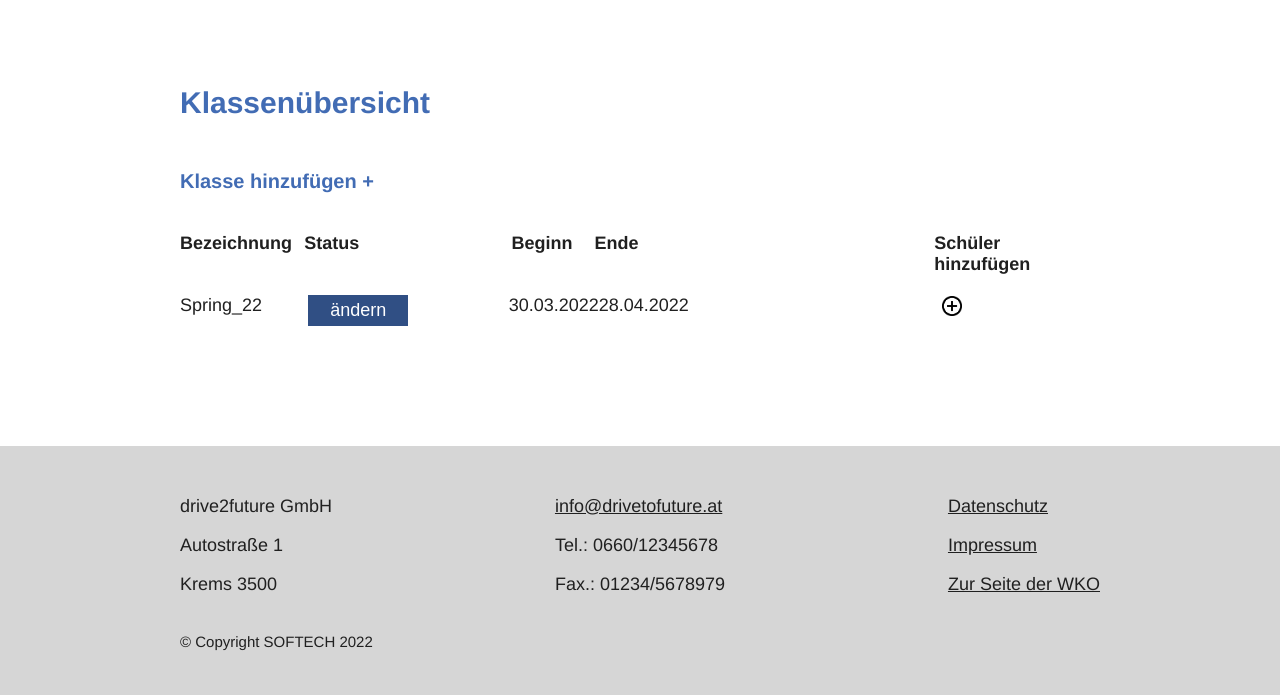
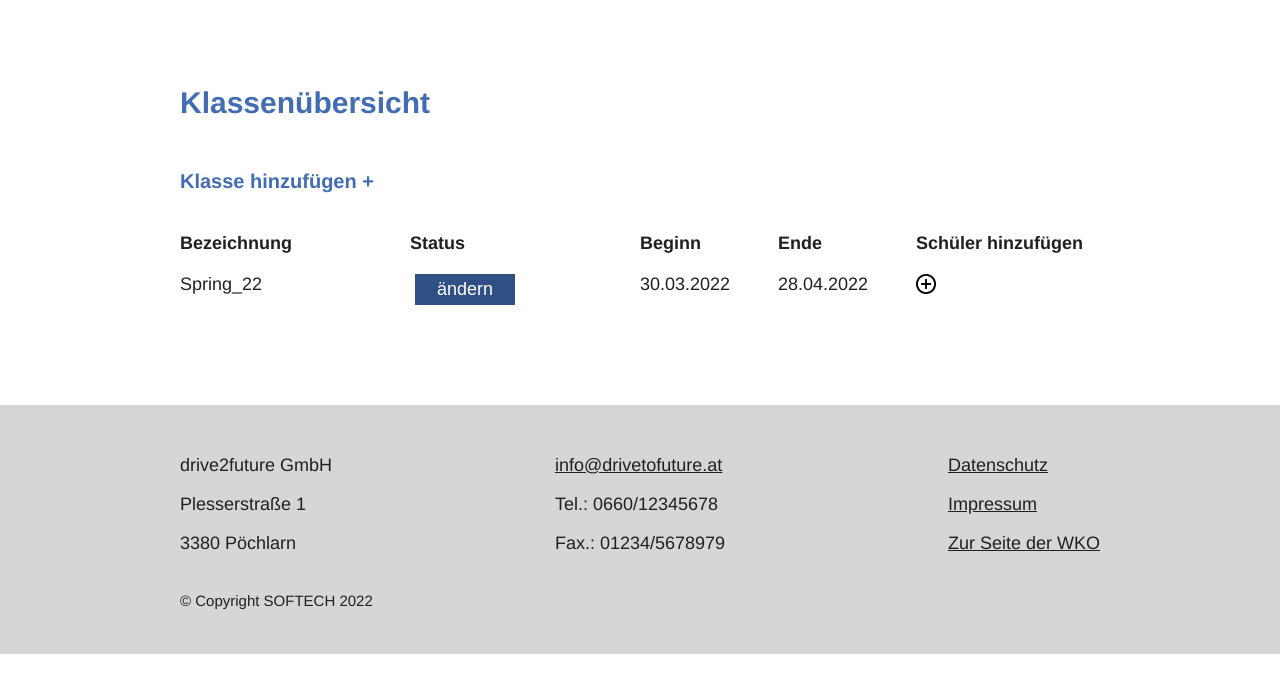
Before and after one commit to orthub/drive2future, a PHP site: page /views/classes.php in a window 1280 px wide. Shown: the part 394-1089 px from the top of the page. After the commit the page ends 1048 px from the top, so only its background shows below. Run offline with PHP 8.4, Linux system fonts and the light colour scheme; data comes from the database, SQL or seed files in the repository; a stand-in replaces the project's code that opens the database connection; some libraries are stand-ins or nearby versions.

Commit message:
adapt stylesheets klassen

```diff
--- a/assets/css/style.css
+++ b/assets/css/style.css
@@ -39,7 +39,7 @@ body button {
   cursor: pointer;
 }
 body header .logo {
-  margin: 8px 120px 8px 30px;
+  margin: 8px 0 8px 30px;
 }
 @media (max-width: 700px) {
   body header .logo img {
@@ -115,8 +115,8 @@ body header .navbar .navbar-collapse .menu {
   }
 }
 body header .navbar .navbar-collapse .nav-link {
-  margin-right: 35px;
-  font-size: 2.4em;
+  margin-right: 15px;
+  font-size: 2.2em;
   color: #426cb4;
   font-weight: 500;
   text-decoration: none;
@@ -354,13 +354,13 @@ body .container .cl-item .cl-row .box-6 button {
   }
   body .container .cl-item .cl-row span {
     font-weight: bold;
-    width: 115px;
+    width: 185px;
     display: inline-block;
   }
 }
 @media (min-width: 1151px) {
   body .container .cl-item .cl-row .box-1 {
-    width: 15%;
+    width: 25%;
   }
   body .container .cl-item .cl-row .box-2 {
     width: 25%;
@@ -369,31 +369,42 @@ body .container .cl-item .cl-row .box-6 button {
     display: inline;
   }
   body .container .cl-item .cl-row .box-3 {
-    width: 10%;
+    width: 15%;
+  }
+  body .container .cl-item .cl-row .box-4 {
+    width: 15%;
   }
   body .container .cl-item .cl-row .box-5 {
     width: 20%;
   }
-  body .container .cl-item .cl-row .box-4 {
-    width: 41%;
-  }
   body .container .cl-item .cl-row span {
     display: none;
   }
-  body .container .cl-item .cl-row .toggle {
-    min-width: 100px;
-    font-size: 18px;
-    padding: 5px 15px;
-    display: inline;
-  }
-  body .container .cl-item .cl-row .status {
-    display: inline;
-    margin-right: 5px;
-  }
+}
+body .container .cl-item .cl-row .box-2 form {
+  display: inline;
+}
+body .container .cl-item .cl-row .box-5 form {
+  display: inline;
 }
 body .container .cl-item .cl-row .box-5 button {
   background: none;
   border: none;
+  padding: 0;
+}
+body .container .cl-item .cl-row .box-5 button img {
+  vertical-align: bottom;
+}
+body .container .cl-item .cl-row .toggle {
+  min-width: 100px;
+  font-size: 18px;
+  padding: 5px 15px;
+  display: inline;
+  margin-bottom: 0;
+}
+body .container .cl-item .cl-row .status {
+  display: inline;
+  margin-right: 5px;
 }
 body .container label {
   font-size: 1.8em;
--- a/assets/scss/style.scss
+++ b/assets/scss/style.scss
@@ -44,7 +44,7 @@ body {
     //header
     header {
         .logo {
-            margin: 8px 120px 8px 30px;
+            margin: 8px 0 8px 30px;
             @media (max-width: 700px) {
                 img {
                     width: 110px;
@@ -108,8 +108,8 @@ body {
                     }
                 }
                 .nav-link {
-                    margin-right: 35px;
-                    font-size: 2.4em;
+                    margin-right: 15px;
+                    font-size: 2.2em;
                     color: #426cb4;
                     font-weight: 500;
                     text-decoration: none;
@@ -341,14 +341,14 @@ body {
                     }
                     span {
                         font-weight: bold;
-                        width: 115px;
+                        width: 185px;
                         display: inline-block;
                     }
                 }
 
                 @media (min-width: 1151px) {
                     .box-1 {
-                        width: 15%;
+                        width: 25%;
                     }
                     .box-2{
                         width: 25%;
@@ -357,33 +357,47 @@ body {
                         }
                     }
                     .box-3 {
-                        width: 10%;
+                        width: 15%;
+                    }
+                    .box-4 {
+                        width: 15%;
                     }
                     .box-5{
                         width: 20%;
                     }
-                    .box-4 {
-                        width: 41%;
-                    }
                     span {
                         display: none;
                     }
-                    .toggle{
-                        min-width: 100px;
-                        font-size: 18px;
-                        padding: 5px 15px;
+
+                }
+                .box-2{
+                    form{
                         display: inline;
-                    }
-                    .status{
-                        display: inline;
-                        margin-right: 5px;
                     }
                 }
                 .box-5{
+                    form{
+                        display: inline;
+                    }
                     button {
                         background: none;
                         border: none;
+                        padding: 0;
+                        img{
+                            vertical-align: bottom;
+                        }
                     }
+                }
+                .toggle{
+                    min-width: 100px;
+                    font-size: 18px;
+                    padding: 5px 15px;
+                    display: inline;
+                    margin-bottom: 0;
+                }
+                .status{
+                    display: inline;
+                    margin-right: 5px;
                 }
             }
         }
--- a/views/classes.php
+++ b/views/classes.php
@@ -40,8 +40,6 @@ require_once __DIR__ . '/../controllers/classes.php';
           <div class="box-1"><span>Bezeichnung: </span><?php echo $class['class_label']; ?></div>
           <div class="box-2"><span>Status: </span>
             <div class="status"><?php echo $class['status']; ?></div>
-
-            <span>ändern: </span>
             <form action='../controllers/classes.php' method='POST'>
               <input type="submit" value="ändern" class="toggle">
               <input type="hidden" value="<?php echo $class['status']; ?>" name="status">
--- a/views/partials/footer.php
+++ b/views/partials/footer.php
@@ -3,8 +3,8 @@
     <div class="company-info">
       <div class="company">
         <p>drive2future GmbH</p>
-        <p>Autostraße 1</p>
-        <p>Krems 3500</p>
+        <p>Plesserstraße 1</p>
+        <p>3380 Pöchlarn</p>
       </div>
       <div class="contact">
         <p><a href="mailto:info@drivetofuture.at" title="E-Mail an info@drivetofuture.at">info@drivetofuture.at</a></p>
@@ -19,7 +19,7 @@
     </div>
 
     <div class="copy">&copy; Copyright SOFTECH <script>
-      document.write(new Date().getUTCFullYear());
+        document.write(new Date().getUTCFullYear());
       </script>
     </div>
   </div>
```
Also changed, not shown: 1 other file.
